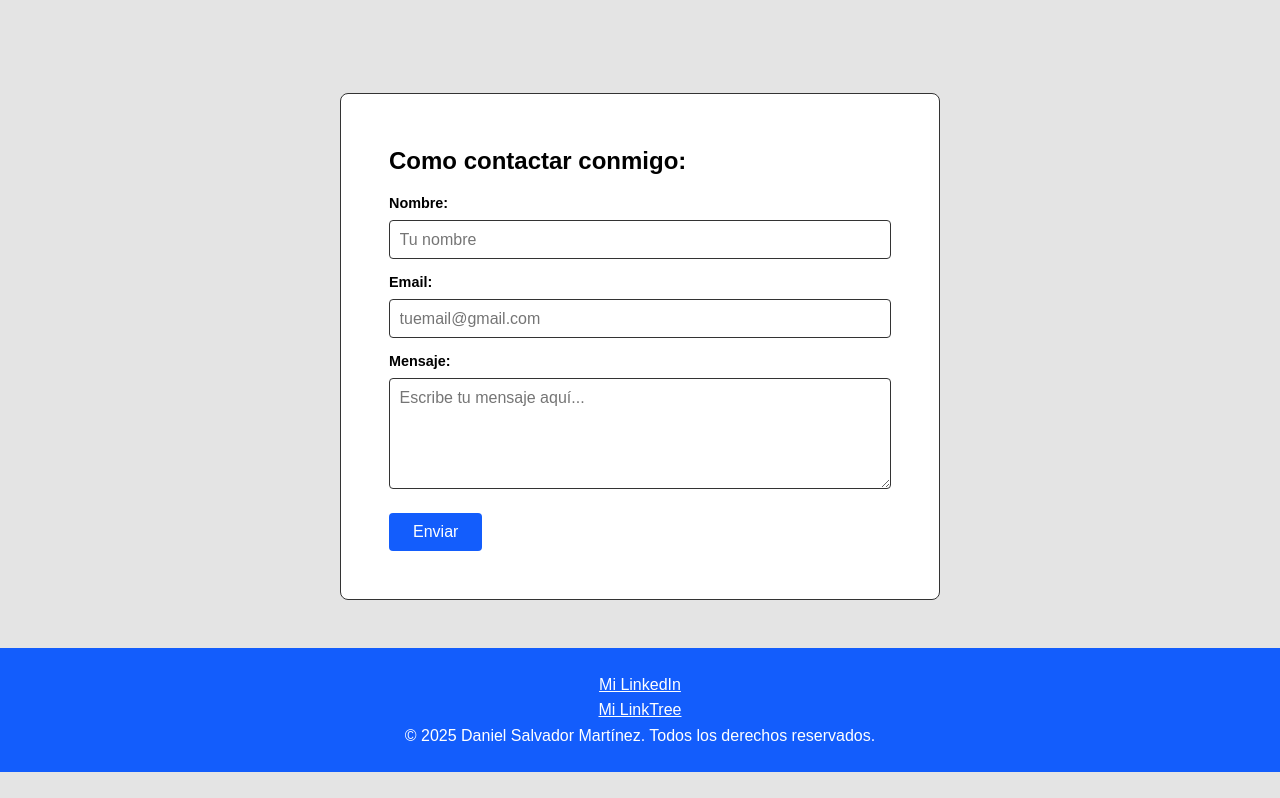
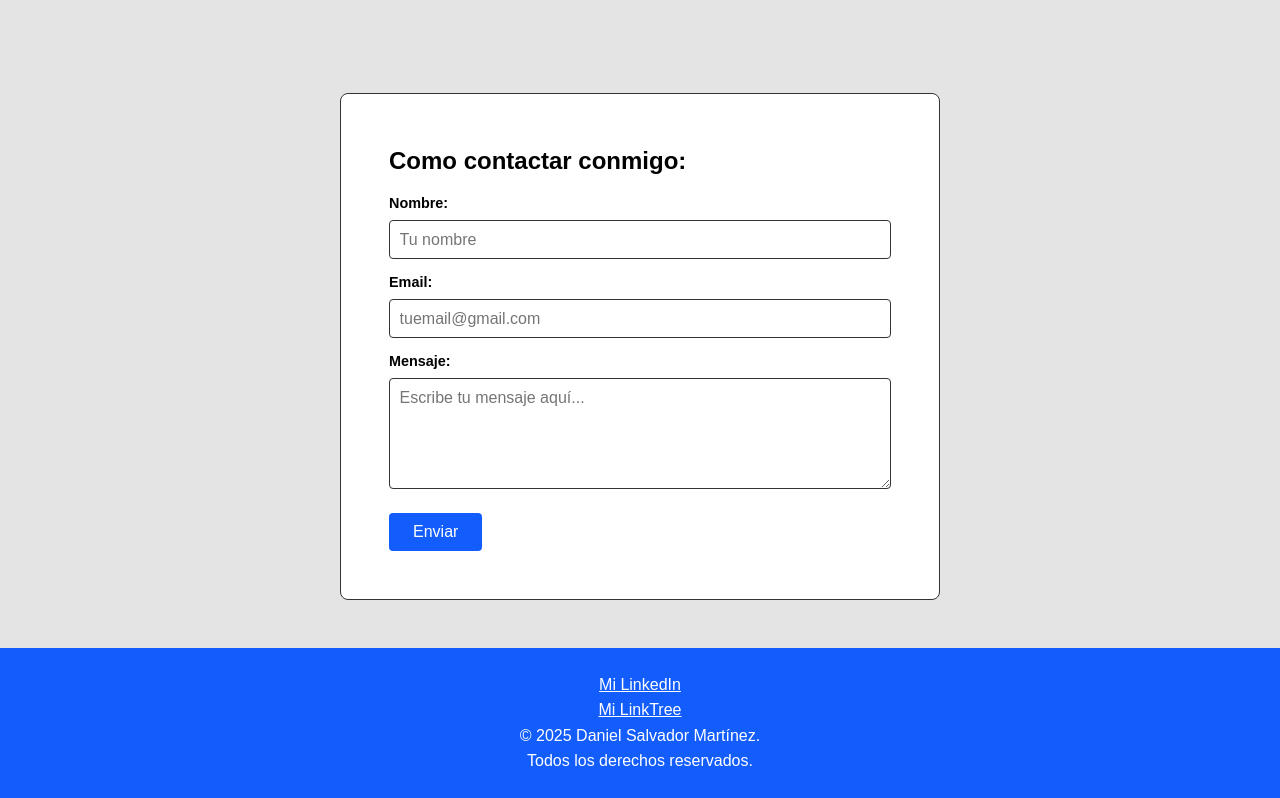
Before and after one commit to Salvador073/Salvador073.github.io, a plain HTML site: page index.html in a window 1280 px wide. Shown: the part 1793-2591 px from the top of the page. Before the commit the page ends 2565 px from the top, so only its background shows below. Drawn offline with Linux system fonts and the light colour scheme.

Commit message:
Update index.html

```diff
--- a/index.html
+++ b/index.html
@@ -118,7 +118,8 @@
   <a href="https://www.linkedin.com/in/daniel-salvador-martínez-2096573b3/" target="_blank" rel="noopener noreferrer">
   <p>Mi LinkTree</a></p>
   </a>
-  <p>&copy; 2025 Daniel Salvador Martínez. Todos los derechos reservados.</p>
+  <p>&copy; 2025 Daniel Salvador Martínez.</p>
+	<p>Todos los derechos reservados.</p>
 </footer>
 </body>
 </html>
```
